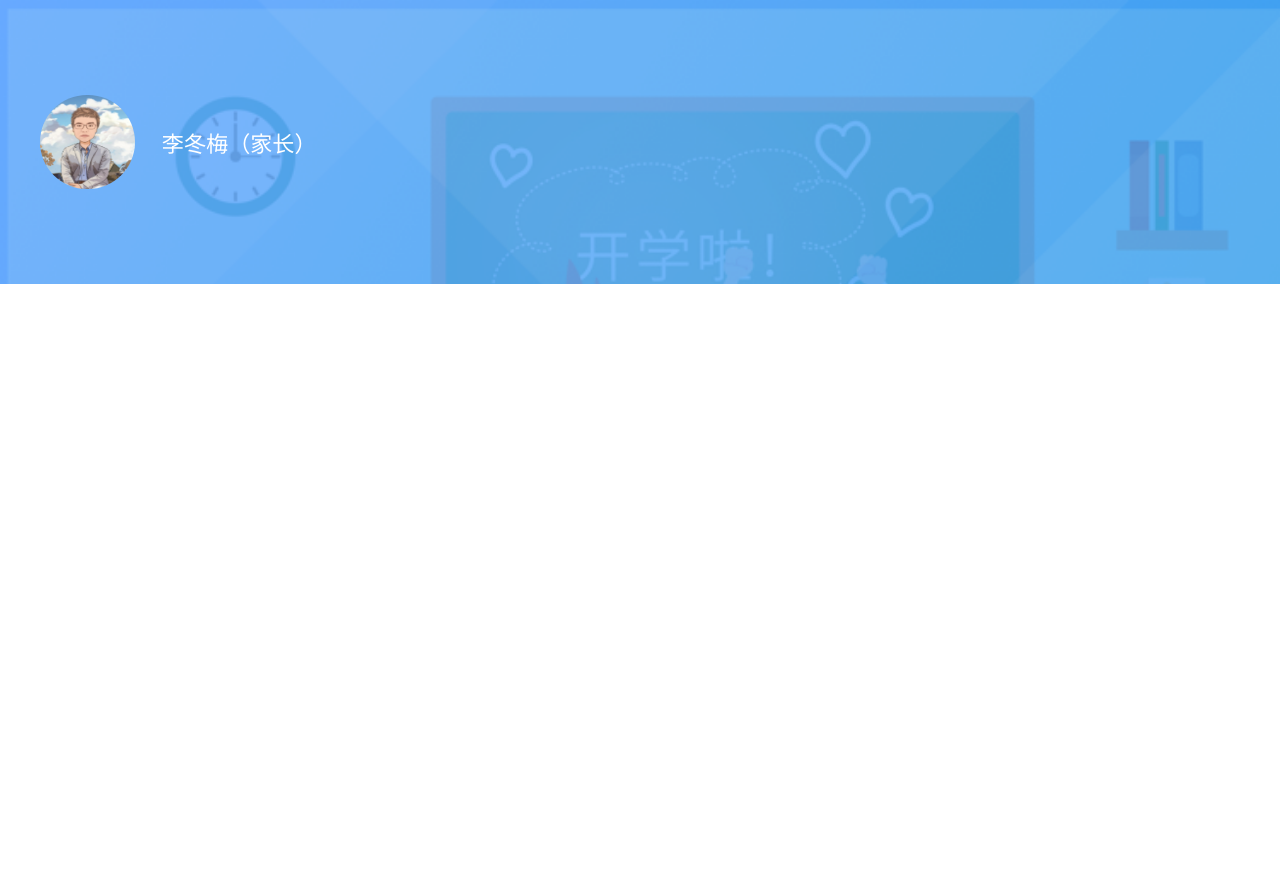
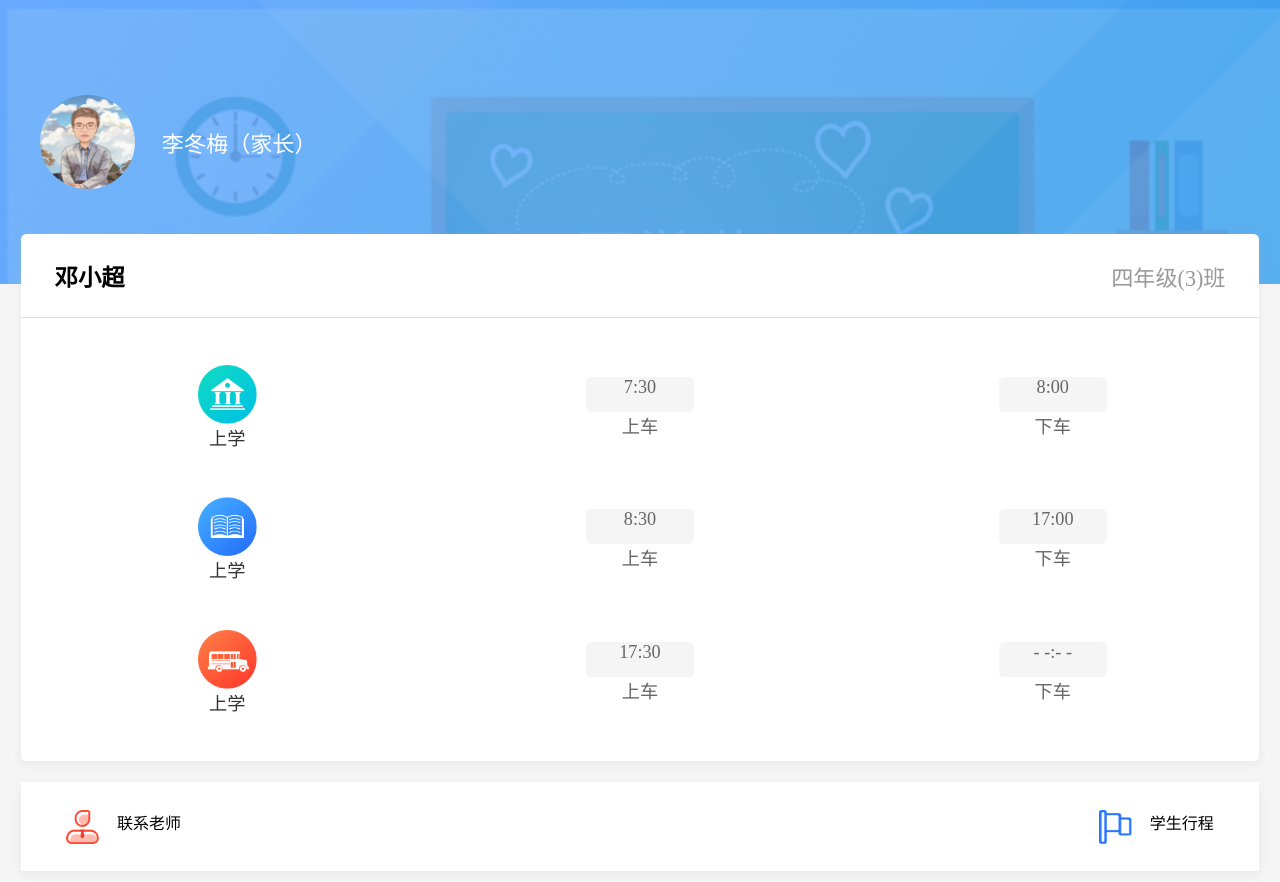
Before and after one commit to iraSong/school, a plain HTML site: page index.html in a window 1280 px wide. Before the commit the page ends 800 px from the top, so only its background shows below. Drawn offline with Linux system fonts and the light colour scheme.

Commit message:
首页重构

```diff
--- a/css/comon/base.css
+++ b/css/comon/base.css
@@ -1,16 +1,11 @@
 body{
-    font-size: 16px;
+  font-size: 16px;
 }
-.container{
-    width: 750px;
-    height: 100px;
-    display: flex;
-    margin: 0 auto;
-    flex-direction: row;
-    justify-content: center;
-    align-items: flex-end;
+html, body, #body{
+  height: 100%;
+  min-height: 100%;
+  background: #F5F5F5;
 }
-
-.container div{
-    margin: 0 15px;
+.dHide{
+  display: none;
 }
--- a/css/index.css
+++ b/css/index.css
@@ -1,4 +1,9 @@
+
+/**顶部**/
 .banner{
+  position: absolute;
+  top: 0;
+  left: 0;
   width: 100%;
   height: auto;
 
@@ -17,3 +22,86 @@
   font-size: .34rem;
   color: #fff;
 }
+
+/**主体部分**/
+.main {
+  position: relative;
+  z-index: 1;
+  margin: 3.6rem .32rem 0 .32rem;
+  background: #fff;
+  box-shadow: 0 .05rem .14rem 0 rgba(198,192,192,0.22);
+  border-radius: .08rem;
+}
+.main .title{
+  display: flex;
+  justify-content: space-between;
+  align-items: center;
+  border-bottom: 1px solid #ddd;
+  padding: 0 .52rem;
+
+  height: 1.28rem;
+}
+.main .title .name{
+  font-size: .36rem;
+  color: #000;
+  font-weight: bold;
+}
+.main .title .grade{
+  font-size: .34rem;
+  color: #999;
+}
+
+.main .content{
+  padding: .35rem 0;
+}
+.main .content .item{
+  display: flex;
+  padding: .365rem 0;
+}
+.main .content .item .part{
+  flex: 1;
+  display: flex;
+  flex-direction: column;
+  align-items: center;
+  justify-content: center;
+
+  font-size: .28rem;
+  color: #666;
+}
+.main .content .item .part .icon{
+  width: .91rem;
+  height: .91rem;
+}
+.main .content .item .part .time{
+  text-align: center;
+  height: .54rem;
+  width: 1.67rem;
+  background: #F5F5F5;
+  border-radius: .08rem;
+}
+.main .content .item .part .go-shool{
+  color: #333;
+}
+
+/**底部**/
+.bottom{
+  background: #fff;
+  box-shadow: 0 .05rem .14rem 0 rgba(198,192,192,0.22);
+  margin: .32rem;
+
+  display: flex;
+  height: 1.37rem;
+  align-items: center;
+  justify-content: space-between;
+}
+.bottom .item-bottom{
+  padding: 0 0.7rem;
+  display: flex;
+}
+.bottom .item-bottom .icon{
+  width: .5rem;
+  height: .52rem;
+}
+.bottom .item-bottom .txt{
+  margin-left: .28rem;
+}
--- a/index.html
+++ b/index.html
@@ -28,7 +28,7 @@
         setFontSize()
         window.onresize = setFontSize
       })()
-    </script>
+  </script>
 </head>
 <body>
   <div id="body">
@@ -36,6 +36,66 @@
         <img class="img-head" src="./img/head.jpg" />
         <div class="name">李冬梅（家长）</div>
     </div>
+    <div class="main">
+      <div class="title">
+        <div class="name">邓小超</div>
+        <div class="grade">四年级(3)班</div>
+      </div>
+      <div class="content">
+        <div class="item">
+          <div class="part">
+            <img class="icon" src="./img/icon-shool.png" />
+            <div class="go-shool">上学</div>
+          </div>
+          <div class="part">
+            <div class="time">7:30</div>
+            <div>上车</div>
+          </div>
+          <div class="part">
+            <div class="time">8:00</div>
+            <div>下车</div>
+          </div>
+        </div>
+        <div class="item">
+            <div class="part">
+              <img class="icon" src="./img/icon-book.png" />
+              <div class="go-shool">上学</div>
+            </div>
+            <div class="part">
+              <div class="time">8:30</div>
+              <div>上车</div>
+            </div>
+            <div class="part">
+              <div class="time">17:00</div>
+              <div>下车</div>
+            </div>
+        </div>
+        <div class="item">
+            <div class="part">
+              <img class="icon" src="./img/icon-cart.png" />
+              <div class="go-shool">上学</div>
+            </div>
+            <div class="part">
+              <div class="time">17:30</div>
+              <div>上车</div>
+            </div>
+            <div class="part">
+              <div class="time">- -:- -</div>
+              <div>下车</div>
+            </div>
+        </div>
+      </div>
+    </div>
+    <div class="bottom">
+      <div class="item-bottom">
+        <img class="icon" src="./img/icon-teacher.png" />
+        <div class="txt">联系老师</div>
+      </div>
+      <div class="item-bottom">
+        <img class="icon" src="./img/icon-trip.png" />
+        <div class="txt">学生行程</div>
+      </div>
+    </div>
   </div>
   <script src="./js/index.js"></script>
 </body>
```
